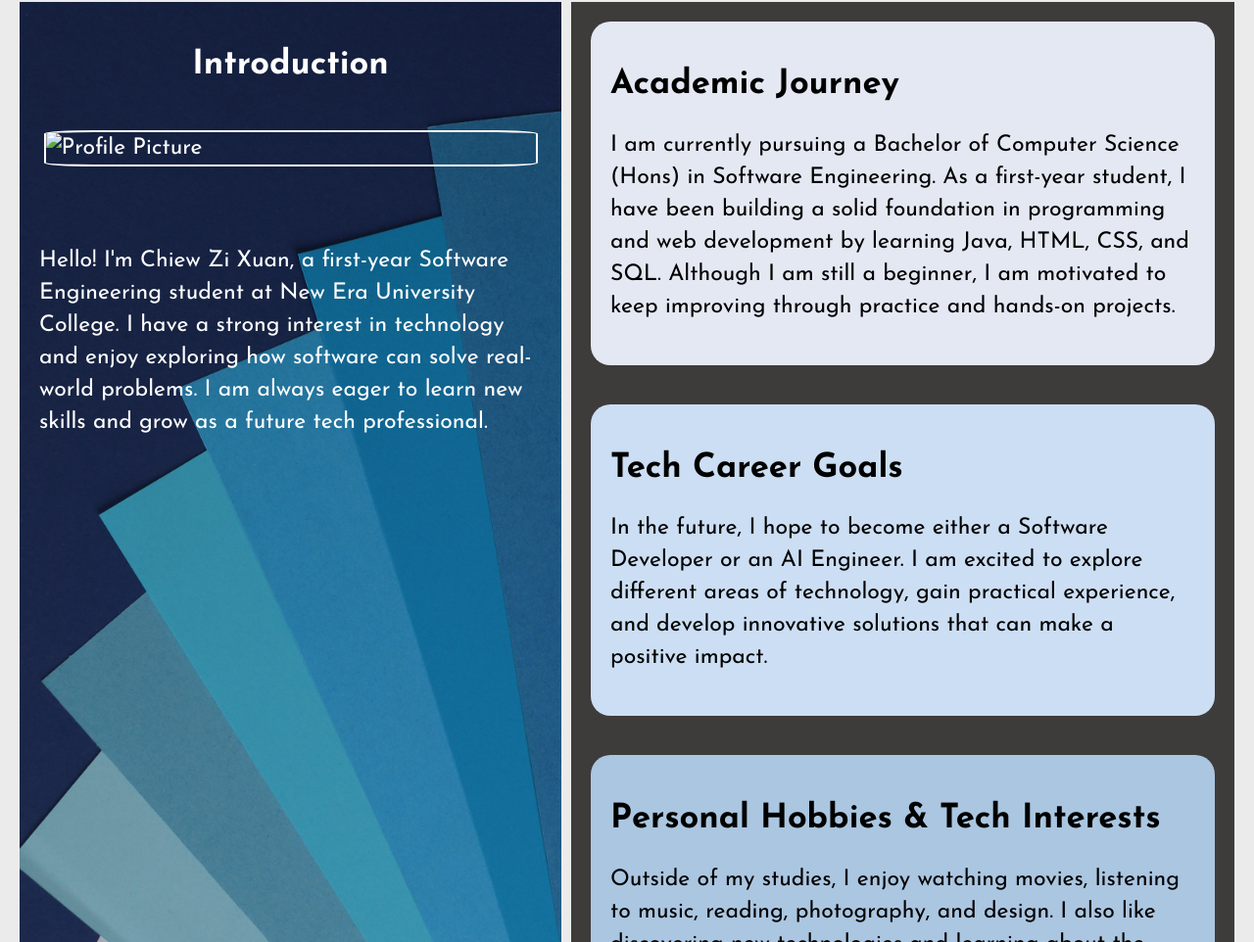
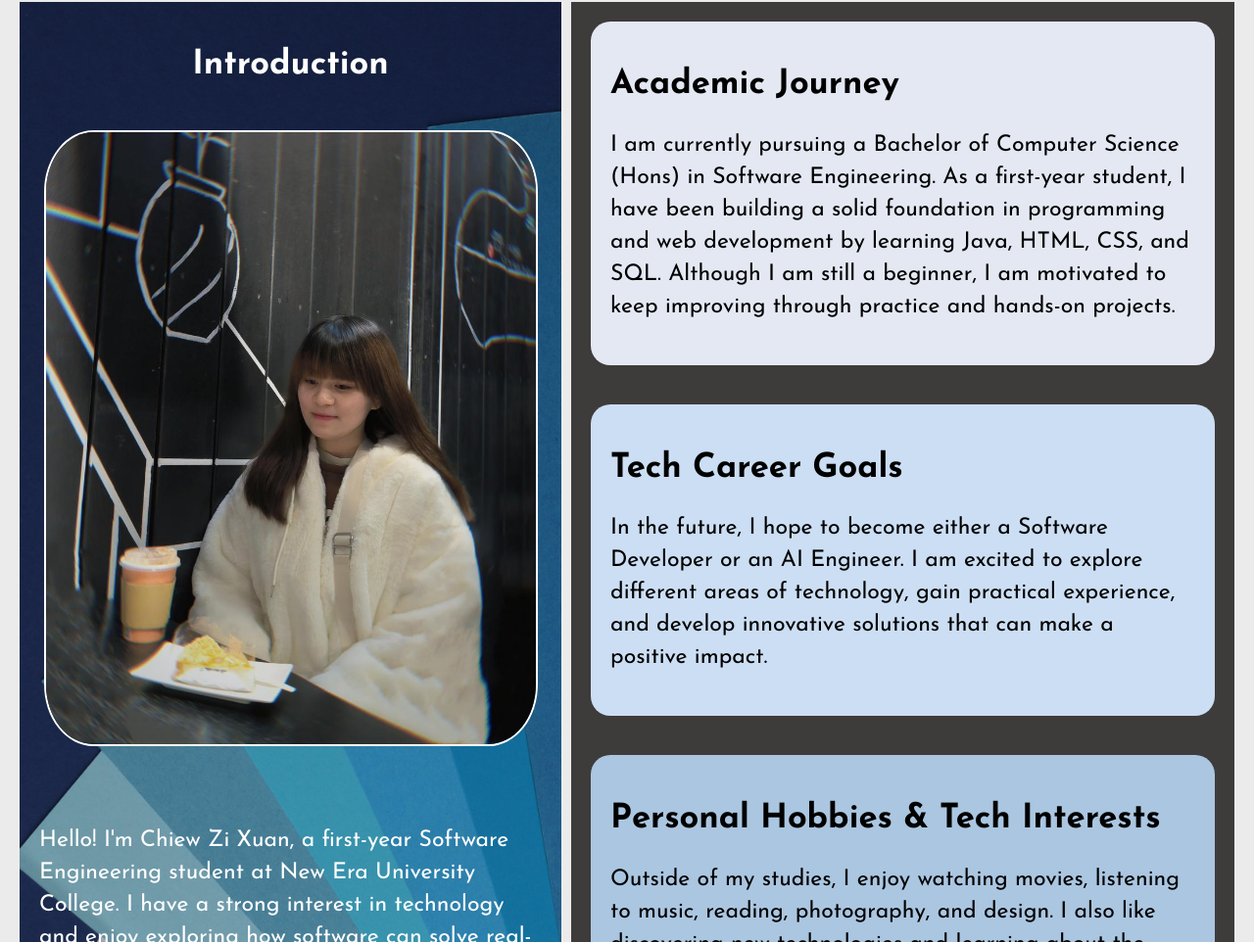
Before and after one commit to chiewzixuan0817-hub/my-first-website, a plain HTML site: page index.html in a window 1280 px wide. Shown: the part 958-1920 px from the top of the page at 98% size. Drawn offline with Linux system fonts and the light colour scheme.

Commit message:
Change profile picture format in index.html
Updated profile picture format from .jpg to .jpeg.

```diff
--- a/index.html
+++ b/index.html
@@ -43,7 +43,7 @@
         <!-- Introduction -->
         <section id="h1">
             <h2>Introduction</h2>
-            <img src="source/profile_pic.jpg" alt="Profile Picture">
+            <img src="source/profile_pic.jpeg" alt="Profile Picture">
             <p>Hello! I'm Chiew Zi Xuan, a first-year Software Engineering student at New Era University College. I have a strong interest in technology and enjoy exploring how software can solve real-world problems. I am always eager to learn new skills and grow as a future tech professional.</p>
         </section>
 
```
